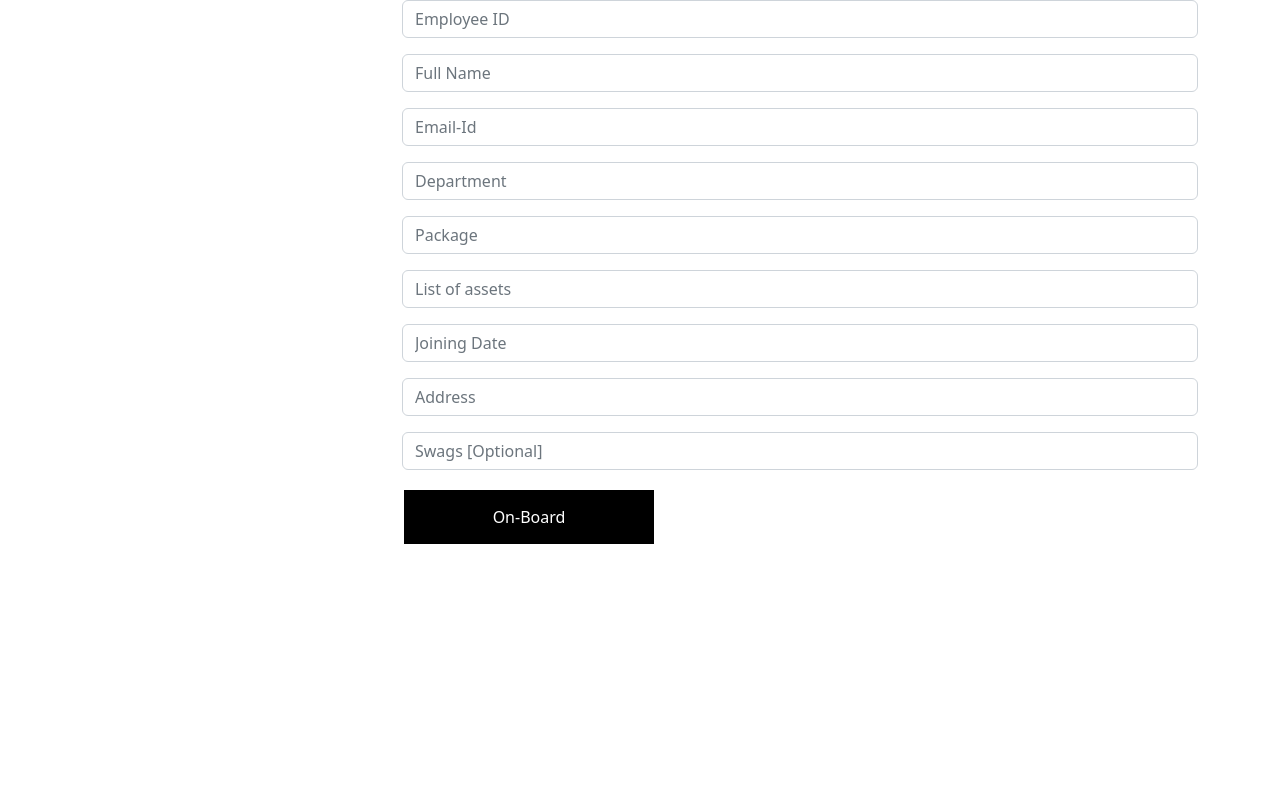
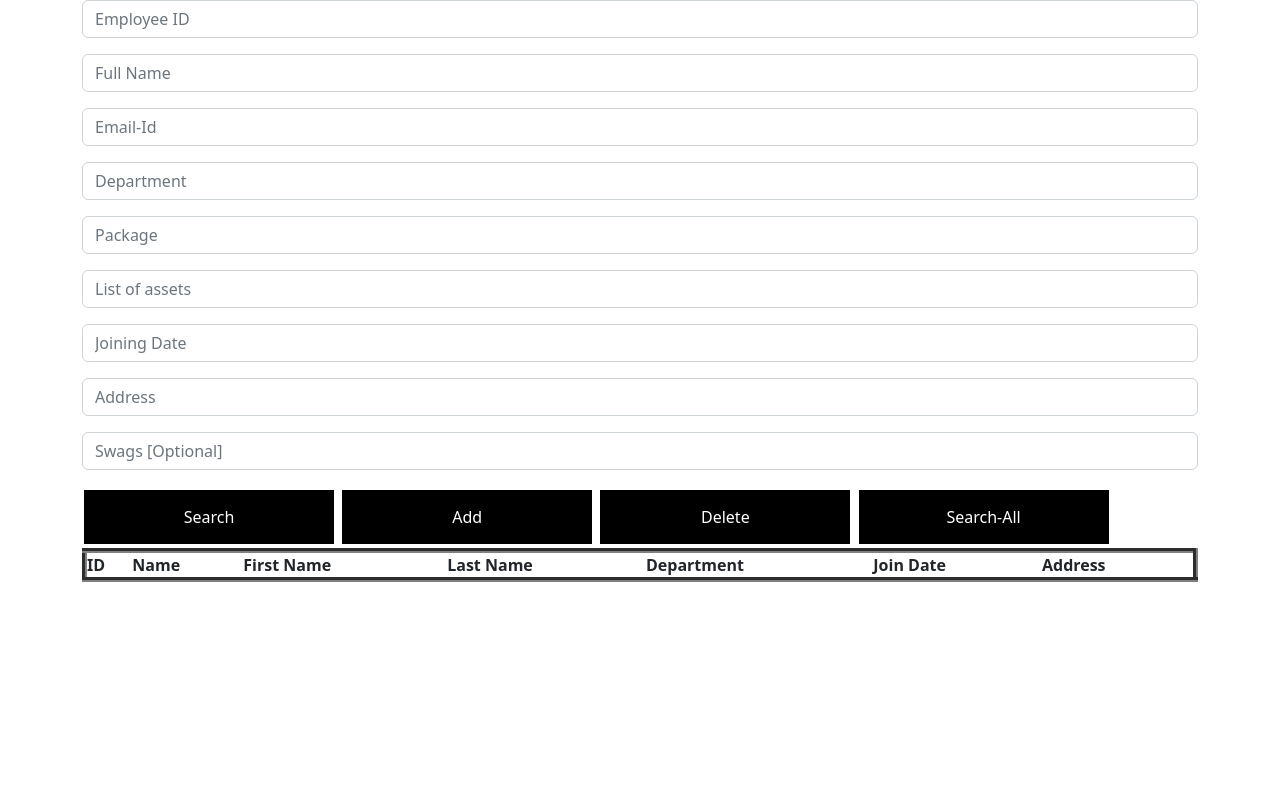
Before and after one commit to udaimujai/go-between, a Flask app: page /omboard in a window 1280 px wide. Shown: the part 150-950 px from the top of the page. After the commit the page ends 732 px from the top, so only its background shows below. Run offline with Flask 3, Linux system fonts and the light colour scheme; a user stored in the database is signed in; lists and menus that the app fills with data are empty; some libraries are stand-ins or nearby versions.

Commit message:
linked asset with employee. able to add employee with asset, search and search all employee, asearch all asset, search asset mapped with employee

```diff
--- a/website/templates/addInventory.html
+++ b/website/templates/addInventory.html
@@ -18,7 +18,7 @@
     <main id="right">
         <form method="POST">
             <div class="form-group">
-                <input type="id" class="form-control" id="id" name="id" placeholder="Asset Id" />
+                <input type="asstid" class="form-control" id="asstid" name="asstid" placeholder="Asset Id" />
             </div>
             <div class="form-group">
                 <input type="asstName" class="form-control" id="asstName" name="asstName" placeholder="asset name" />
--- a/website/templates/onboard.html
+++ b/website/templates/onboard.html
@@ -1,16 +1,6 @@
 {% extends "base.html" %}
 {%block content%}
 <div class="container">
-    <nav id="left">
-        <div>
-            <p class=bottom-three></p>
-        </div>
-    </nav>
-    <div>
-        <p class=bottom-three></p>
-        <p class=bottom-three></p>
-        <p class=bottom-three></p>
-    </div>
     <main id="right">
         <form method="POST">
             <div class="form-group">
@@ -40,8 +30,42 @@
             <div class="form-group">
                 <input type="swag" class="form-control" id="swag" name="swag" placeholder="Swags [Optional]" />
             </div>
-            <button type="submit" class="button" name="action" value="add">On-Board </button>
+            <button type="submit" class="button" name="action" value="search">Search</button>
+            <button type="submit" class="button" name="action" value="add">Add</button>
+            <button type="submit" class="button" name="action" value="delete">Delete</button>
+            <button type="submit" class="button" name="action" value="search-all">Search-All</button>
         </form>
+        <table BORDER="5" WIDTH="100%" CELLPADDING="4" CELLSPACING="3">
+            <thead>
+                <tr>
+                    <th> ID </th>
+                    <th> Name </th>
+                    <th> First Name </th>
+                    <th>Last Name</th>
+                    <th>Department</th>
+                    <th>Join Date</th>
+                    <th>Address</th>
+                </tr>
+            </thead>
+            {% if search_list is not none %}
+            {% for b in search_list %}
+            <tr>
+                <td>{{ b.id }}</td>
+                <td>{{ b.email }}</td>
+                <td>{{ b.first_name }}</td>
+                <td>{{ b.last_name }}</td>
+                <td>{{ b.department }}</td>
+                <td>{{ b.join_date }}</td>
+                <td>{{ b.address }}</td>
+            </tr>
+            {% endfor %}
+        </table>
+
+        {% else %}
+        <tr>
+            <td>No Results</td>
+        </tr>
+        {% endif %}
     </main>
 </div>
 {%endblock%}
--- a/website/views.py
+++ b/website/views.py
@@ -4,7 +4,6 @@ from flask import Blueprint, render_template, request, flash, redirect, url_for
 from flask_login import login_required, current_user
 from . import db
 from sqlalchemy import and_, or_
-
 views = Blueprint('views', __name__)
 
 
@@ -90,13 +89,14 @@ def inventory():
             # ass_results = Asset.query.filter_by(asset_id=asst_id)
             # ass_results = Asset.query.filter(
             #     Asset.asset_id == asst_id, Asset.asset_name == asst_name).all()
+            print(asst_id)
             ass_results = db.session.query(Asset).filter(or_(Asset.asset_id.like(
                 asst_id), Asset.asset_name.like(asst_name)))
-            for ass_result in ass_results:
-                print(ass_result.asset_id)
-                print(ass_result.asset_name)
-                print(ass_result.asset_status)
-            print("ass_results****", ass_results)
+            # for ass_result in ass_results:
+            #     print(ass_result.asset_id)
+            #     print(ass_result.asset_name)
+            #     print(ass_result.asset_status)
+            # print("ass_results****", ass_results)
             return render_template("inventory.html", search_list=ass_results, user=current_user)
         if request.form['action'] == 'Search-All':
             asst_id = request.form.get('id')
@@ -106,10 +106,33 @@ def inventory():
             # ass_result = Asset.query.filter_by(asset_id=asst_id).filter_by(asset_name=asst_name).filter_by(
             #     asset_status=asst_status).filter_by(asset_detail=asst_detail).all()
             ass_results = Asset.query.all()
+            return render_template("inventory.html", search_list=ass_results, user=current_user)
 
-            return render_template("inventory.html", search_list=ass_results, user=current_user)
+        if request.form['action'] == 'Delete-Asset':
+            print("delete-asset")
+            asst_id = request.form.get('id')
+            print("asst_id", asst_id)
+            Asset.query.filter_by(asset_id=asst_id).delete()
+            db.session.commit()
+            return render_template("inventory.html",  user=current_user)
+        if request.form['action'] == 'Search-MA':
+            people_id = request.form.get('EmpID')
+            print("debug")
+            emp_ = Emp.query.get(people_id)
+            people_list = emp_.emp_assets
+            emp_name = emp_.first_name
+            print(people_list)
+            return render_template("inventory.html", search_list=people_list, Emp_name=emp_name, user=current_user)
+            # TODO cehck duplicate and empth validation
+        if request.form['action'] == 'MA':
+            asset_id_ = request.form.get('id')
+            people_id = request.form.get('EmpID')
+            emp_ = Emp.query.get(people_id)
+            asset = Asset.query.get(asset_id_)
+            emp_.emp_assets.append(asset)
+            db.session.commit()
         if request.form['action'] == 'Add-Asset':
-            asset_id_ = request.form.get('asstid')
+            asset_id_ = request.form.get('id')
             asset_name_ = request.form.get('asstName')
             asset_status_ = request.form.get('asstStatus')
             asset_detail_ = request.form.get('asstDetail')
@@ -117,6 +140,7 @@ def inventory():
             if asset_id__:
                 flash("asset id already available", catagory='error')
             else:
+                print("asset id", asset_id_)
                 new_asset = Asset(asset_id=asset_id_,
                                   asset_name=asset_name_,
                                   asset_status=asset_status_,
@@ -167,4 +191,18 @@ def omboard():
                 db.session.commit()
                 flash("account created successfully", category='success')
                 return redirect(url_for("views.omboard"))
+        if request.form['action'] == 'search-all':
+            people_results = Emp.query.all()
+            print("debug")
+            print("people_results", people_results)
+            return render_template("onboard.html", search_list=people_results, user=current_user)
+            # return redirect(url_for("views.omboard"))
+        if request.form['action'] == 'delete':
+            print("delete-asset")
+            asst_id = request.form.get('id')
+            print("asst_id", asst_id)
+            Emp.query.filter_by(id=asst_id).delete()
+            db.session.commit()
+            return render_template("onboard.html",  user=current_user)
+
     return render_template("onboard.html", user=current_user)
```
Also changed, not shown: website/__init__.py (+14 -2 lines), website/models.py (+30 -4 lines), website/templates/inventory.html (+22 -10 lines), instance/database.db.
